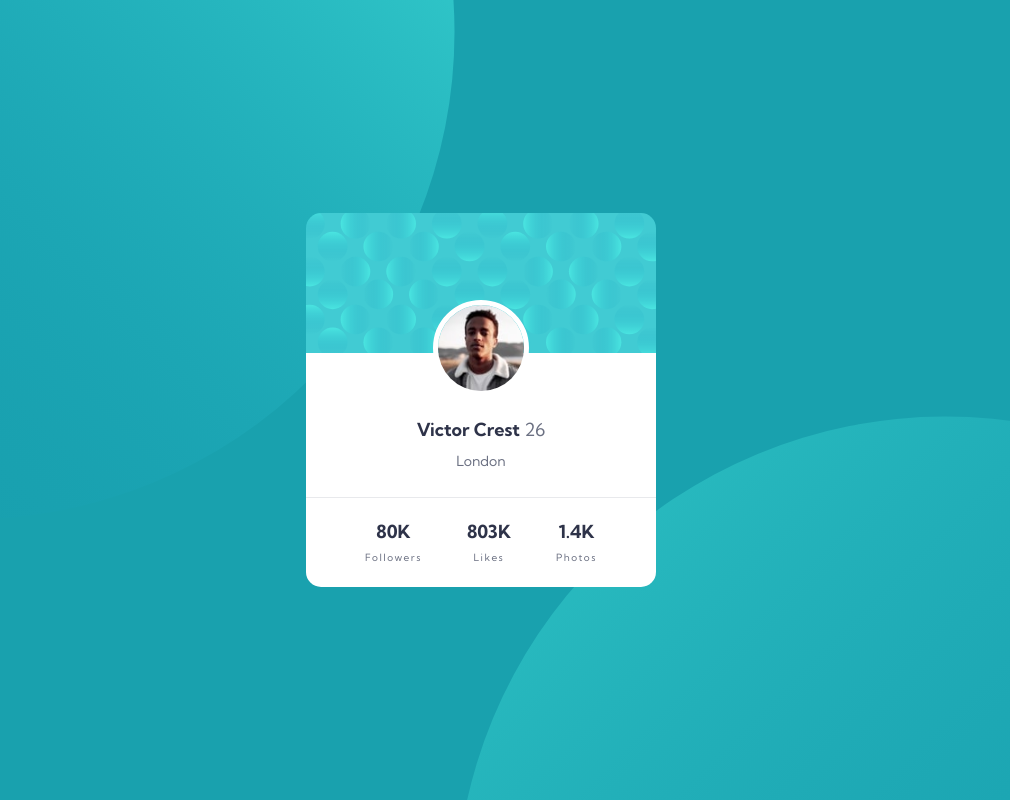
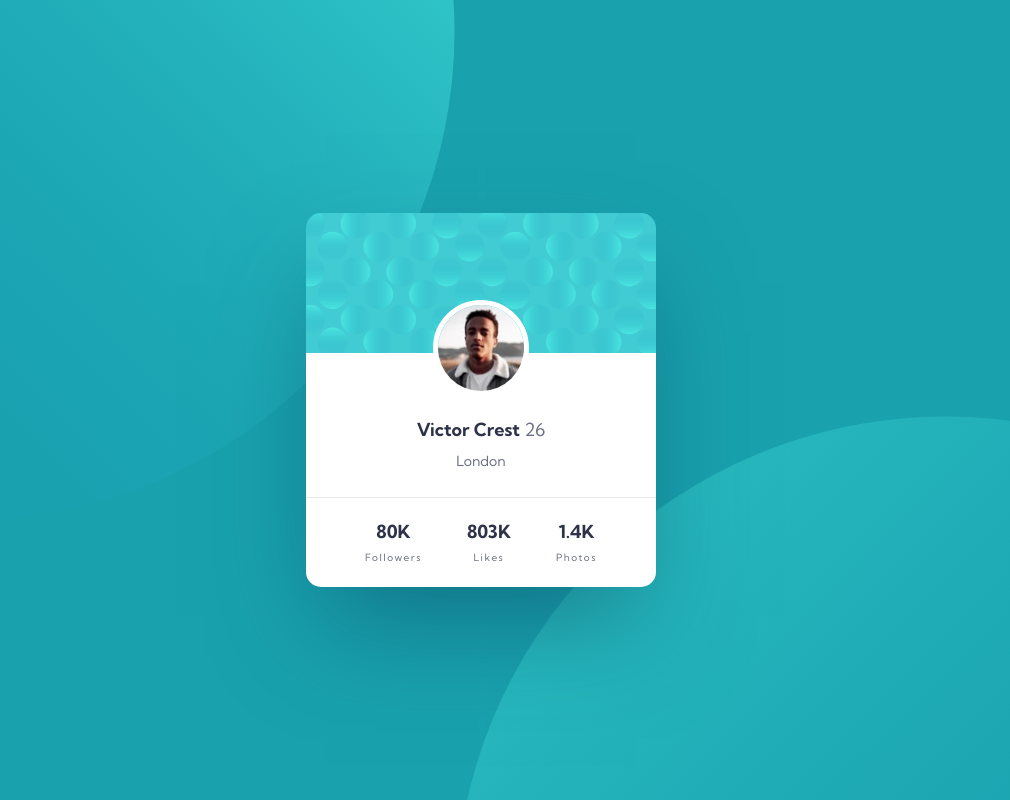
Before and after one commit to codepalacios/profile-card-component-main, a plain HTML site: page index.html in a window 1280 px wide. Shown: the whole page, without its empty margins (159-1169 px from the left). Drawn offline with Linux system fonts and the light colour scheme.

Commit message:
[UPDATE] styles

```diff
--- a/styles.css
+++ b/styles.css
@@ -44,6 +44,7 @@ main {
   background-repeat: no-repeat;
   background-size: 100% calc((140 / 16) * 1rem);
   border-radius: 15px;
+  box-shadow: 0px 50px 100px -20px rgba(8, 70, 94, 0.5);
 }
 .profile {
   padding-bottom: calc((28 / 16) * 1rem);
```
Also changed, not shown: images/Screenshot.png.
